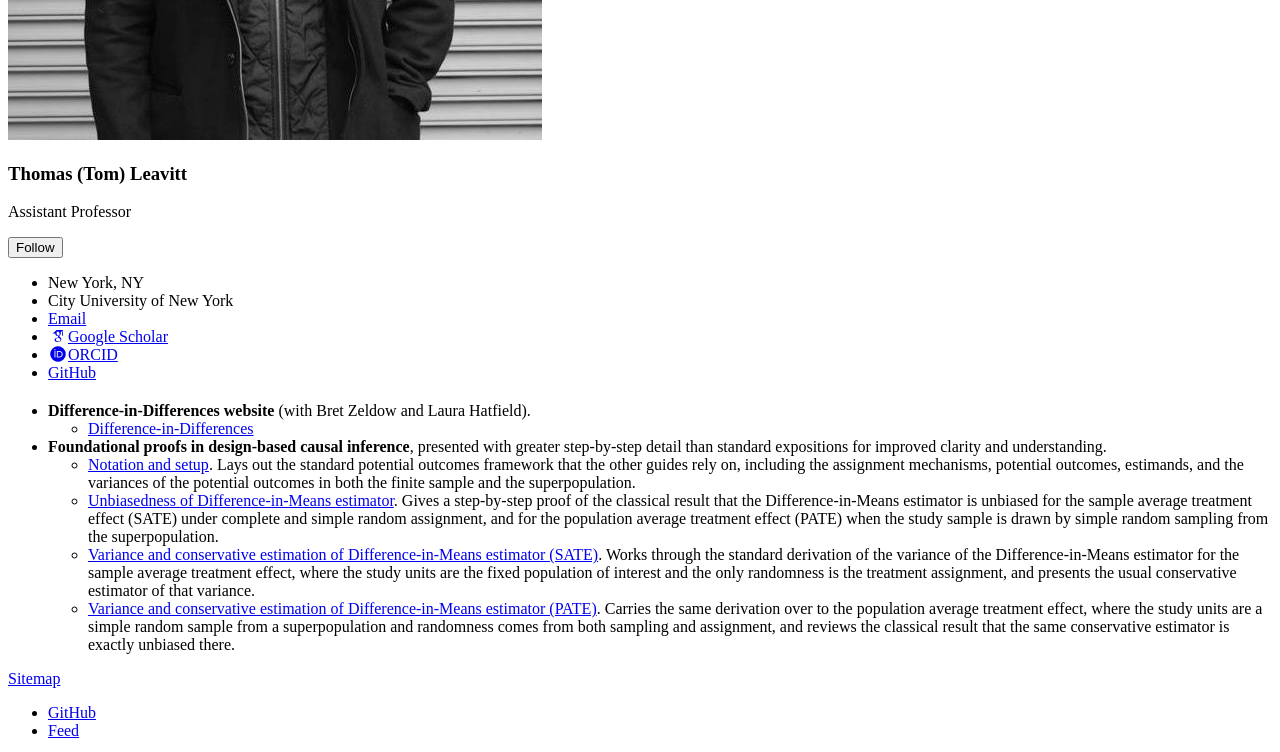
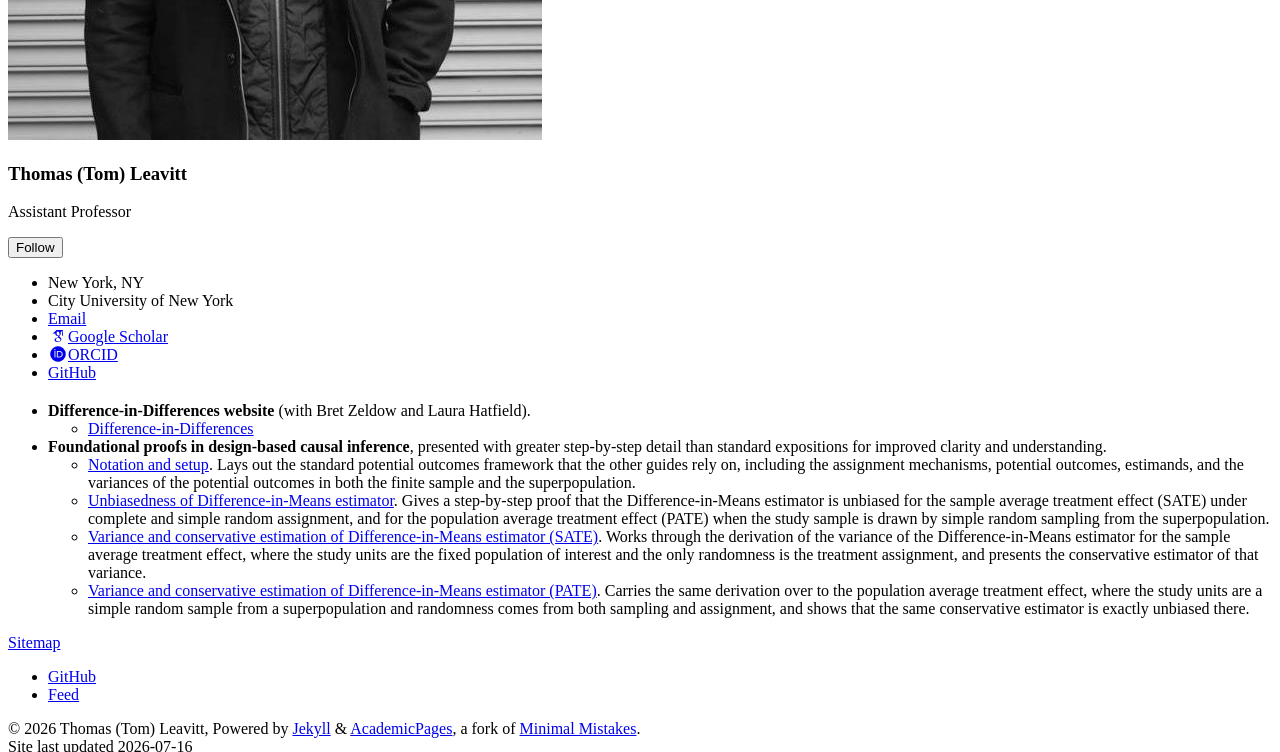
Before and after one commit to tl2624/tl2624.github.io, a Jekyll site: the page built from _pages/methods-guides.md, in a window 1280 px wide and 900 px high, scrolled down 602 px, cut to the strip 0-752 px from the top of the window. Built offline with Jekyll 4.4.1, drawn with Linux system fonts in a browser that asks for light colours; some web fonts are replaced.

Commit message:
Methods guides: trim redundant standard/classical qualifiers in bullet descriptions

```diff
--- a/_pages/methods-guides.md
+++ b/_pages/methods-guides.md
@@ -10,6 +10,6 @@
 
 - **Foundational proofs in design-based causal inference**, presented with greater step-by-step detail than standard expositions for improved clarity and understanding.
   - [Notation and setup](https://tl2624.github.io/files/00_notation_and_setup.pdf). Lays out the standard potential outcomes framework that the other guides rely on, including the assignment mechanisms, potential outcomes, estimands, and the variances of the potential outcomes in both the finite sample and the superpopulation.
-  - [Unbiasedness of Difference-in-Means estimator](https://tl2624.github.io/files/01_difference_in_means_unbiasedness.pdf). Gives a step-by-step proof of the classical result that the Difference-in-Means estimator is unbiased for the sample average treatment effect (SATE) under complete and simple random assignment, and for the population average treatment effect (PATE) when the study sample is drawn by simple random sampling from the superpopulation.
-  - [Variance and conservative estimation of Difference-in-Means estimator (SATE)](https://tl2624.github.io/files/02_difference_in_means_variance_sate.pdf). Works through the standard derivation of the variance of the Difference-in-Means estimator for the sample average treatment effect, where the study units are the fixed population of interest and the only randomness is the treatment assignment, and presents the usual conservative estimator of that variance.
-  - [Variance and conservative estimation of Difference-in-Means estimator (PATE)](https://tl2624.github.io/files/03_difference_in_means_variance_pate.pdf). Carries the same derivation over to the population average treatment effect, where the study units are a simple random sample from a superpopulation and randomness comes from both sampling and assignment, and reviews the classical result that the same conservative estimator is exactly unbiased there.
+  - [Unbiasedness of Difference-in-Means estimator](https://tl2624.github.io/files/01_difference_in_means_unbiasedness.pdf). Gives a step-by-step proof that the Difference-in-Means estimator is unbiased for the sample average treatment effect (SATE) under complete and simple random assignment, and for the population average treatment effect (PATE) when the study sample is drawn by simple random sampling from the superpopulation.
+  - [Variance and conservative estimation of Difference-in-Means estimator (SATE)](https://tl2624.github.io/files/02_difference_in_means_variance_sate.pdf). Works through the derivation of the variance of the Difference-in-Means estimator for the sample average treatment effect, where the study units are the fixed population of interest and the only randomness is the treatment assignment, and presents the conservative estimator of that variance.
+  - [Variance and conservative estimation of Difference-in-Means estimator (PATE)](https://tl2624.github.io/files/03_difference_in_means_variance_pate.pdf). Carries the same derivation over to the population average treatment effect, where the study units are a simple random sample from a superpopulation and randomness comes from both sampling and assignment, and shows that the same conservative estimator is exactly unbiased there.
```
